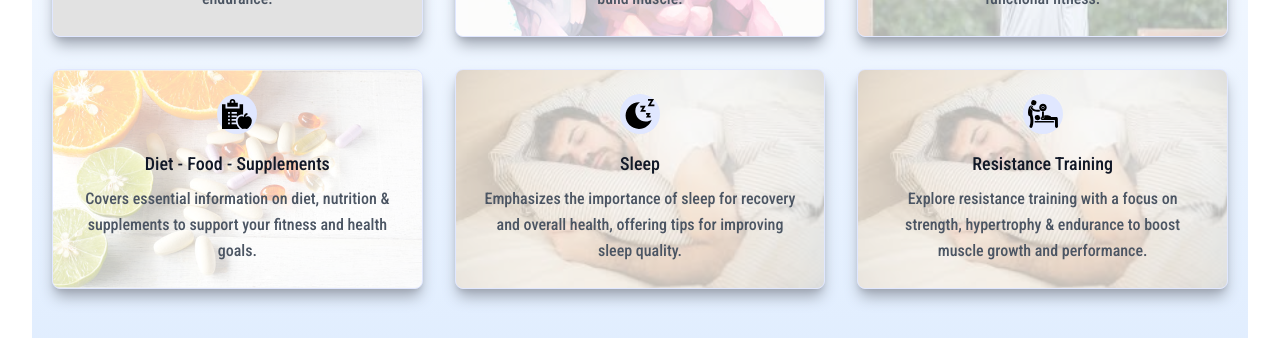
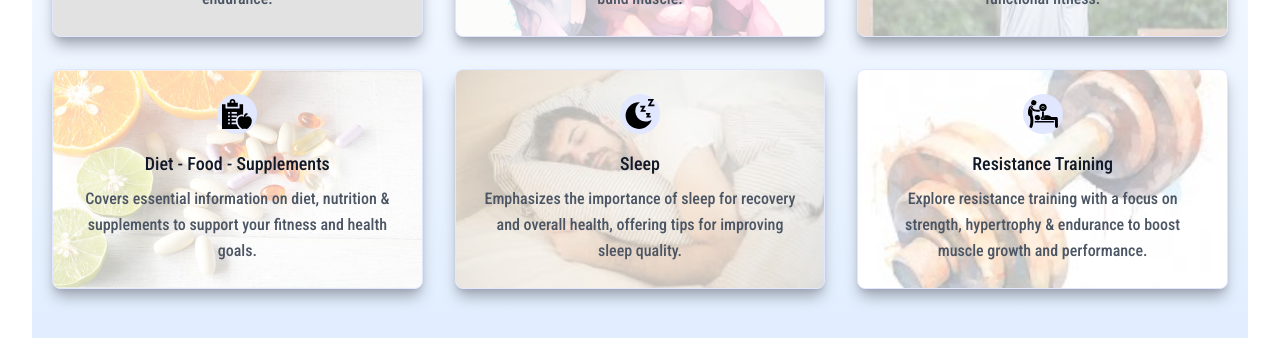
Before and after one commit to Anubhav990/Lock-TechFitness, a React (Vite) app: page / in a window 1280 px wide. Shown: the part 533-871 px from the top of the page. Built offline with nearby package versions, Linux system fonts and the light colour scheme; no server answers; grey boxes are pictures that could not be loaded.

Commit message:
testing a few changes

```diff
--- a/src/components/Content.jsx
+++ b/src/components/Content.jsx
@@ -53,7 +53,7 @@ function Content({
             iconAlt: iconAlt1,
             title: "Cardiovascular Health",
             description: "Represents cardiovascular health, focusing on exercises and tips for improving heart health and endurance.",
-            background: '../../public/images/heartBg.webp' // Replace with your actual background class
+            background: '/public/images/heartBg.webp' // Replace with your actual background class
         },
         {
             id: 'bodybuilding',
@@ -61,7 +61,7 @@ function Content({
             iconAlt: iconAlt2,
             title: "Bodybuilding Gems",
             description: "Highlights key tips & insights for bodybuilding, including workout routines and techniques to build muscle.",
-            background: '../../public/images/bodybuildBg.webp' // Replace with your actual background class
+            background: '/public/images/bodybuildBg.webp' // Replace with your actual background class
         },
         {
             id: 'bodyweight',
@@ -69,7 +69,7 @@ function Content({
             iconAlt: iconAlt3,
             title: "Bodyweight Exercises",
             description: "Showcases exercises that use body weight as resistance, ideal for strength training and functional fitness.",
-            background: '../../public/images/BodyweightBg.webp' // Replace with your actual background class
+            background: '/public/images/BodyweightBg.webp' // Replace with your actual background class
         },
         {
             id: 'diet',
@@ -77,7 +77,7 @@ function Content({
             iconAlt: iconAlt4,
             title: "Diet - Food - Supplements",
             description: "Covers essential information on diet, nutrition & supplements to support your fitness and health goals.",
-            background: '../../public/images/dietBg.webp' // Replace with your actual background class
+            background: '/public/images/dietBg.webp' // Replace with your actual background class
         },
         {
             id: 'sleep',
@@ -85,7 +85,7 @@ function Content({
             iconAlt: iconAlt5,
             title: "Sleep",
             description: "Emphasizes the importance of sleep for recovery and overall health, offering tips for improving sleep quality.",
-            background: '../../public/images/sleepBg.webp' // Replace with your actual background class
+            background: '/public/images/sleepBg.webp' // Replace with your actual background class
         },
         {
             id: 'resistance',
@@ -93,7 +93,7 @@ function Content({
             iconAlt: iconAlt6,
             title: "Resistance Training",
             description: "Explore resistance training with a focus on strength, hypertrophy & endurance to boost muscle growth and performance.",
-            background: '../../public/images/sleepBg.webp' // Replace with your actual background class
+            background: '/public/images/resistanceBg.webp' // Replace with your actual background class
         }
     ];
 
```
